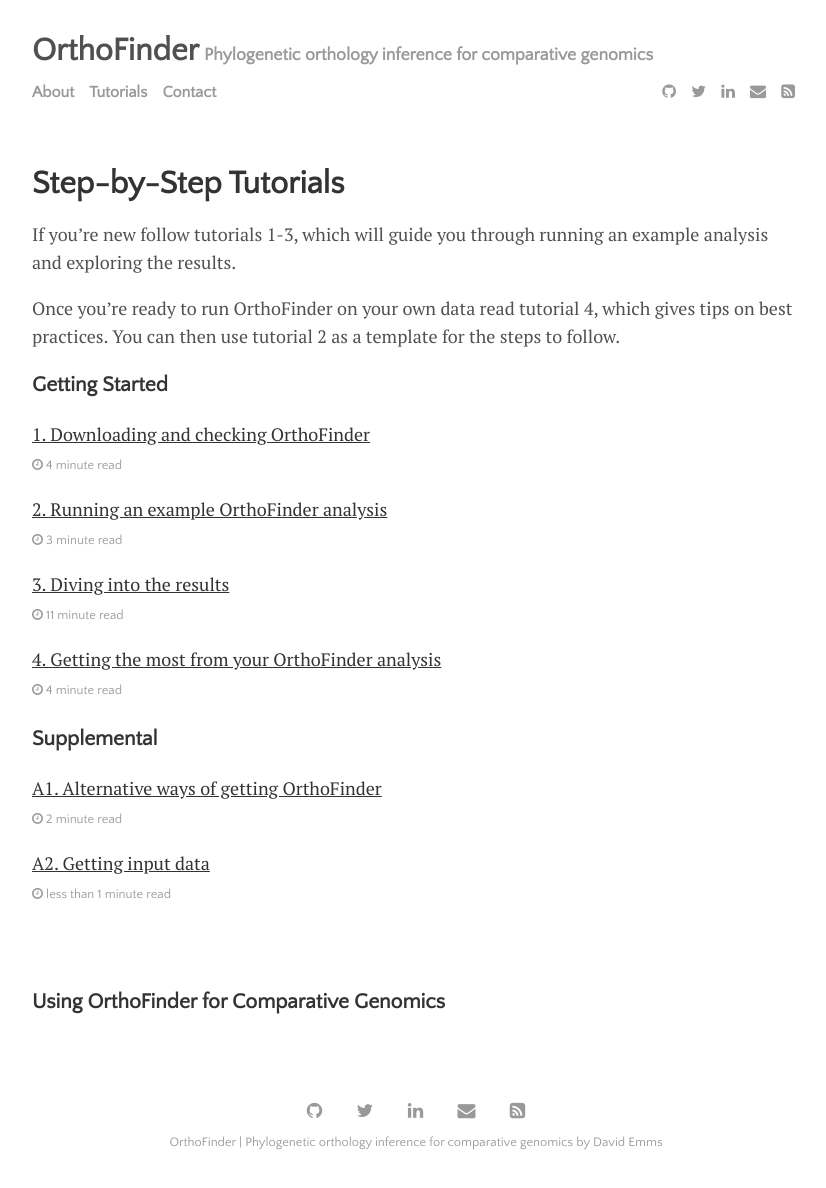
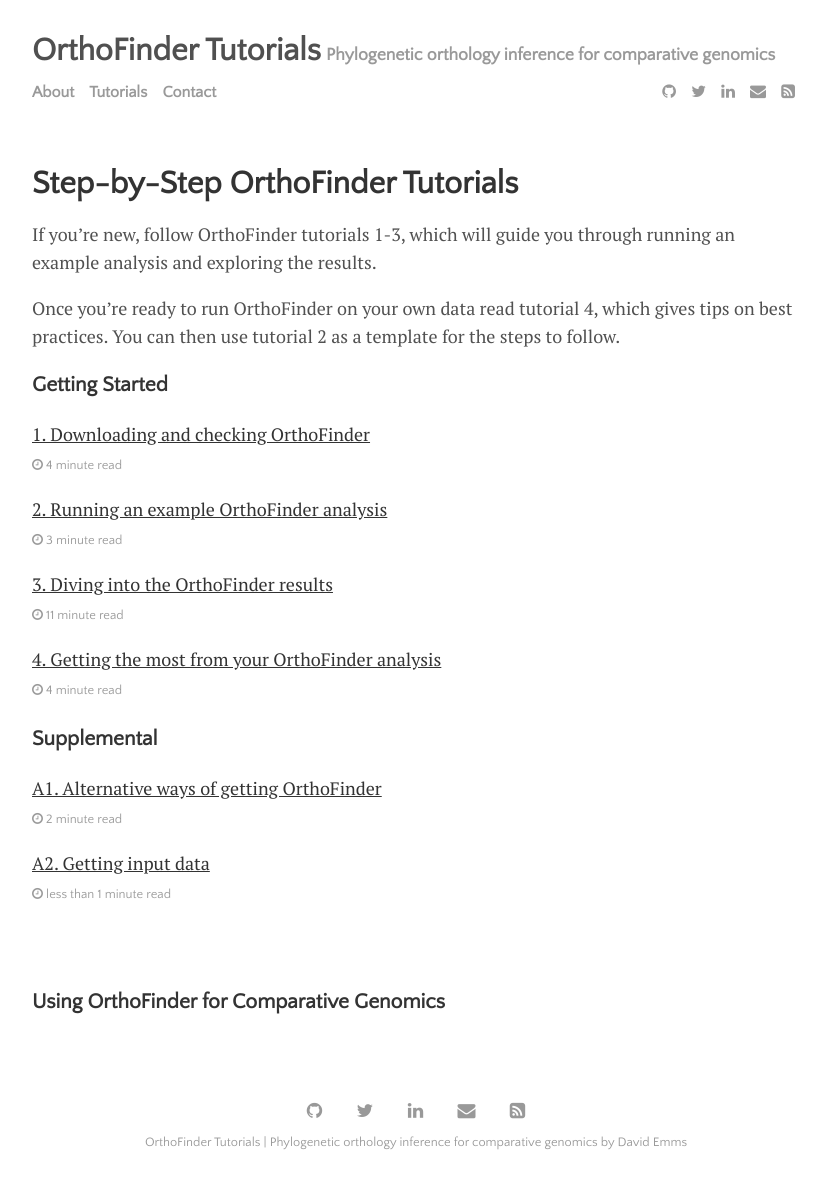
Before and after one commit to olgaemms/davidemms.github.io, a Jekyll site: the page built from menu/tutorials.md, in a window 1280 px wide. Shown: the whole page, without its empty margins (224-1050 px from the left). Built offline with Jekyll 4.4.1, drawn with Linux system fonts in a browser that asks for light colours.

Commit message:
Improve use of keywords for search engines

````diff
--- a/_config.yml
+++ b/_config.yml
@@ -20,7 +20,7 @@ permalink:           none
 plugins:             [jekyll-paginate, jekyll-sitemap, jekyll-feed, jekyll-seo-tag]
 
 # Customise atom feed settings (this is where Jekyll-Feed gets configuration information)
-title:		           'OrthoFinder'
+title:		           'OrthoFinder Tutorials'
 description:	       'Phylogenetic orthology inference for comparative genomics'
 author:              'David Emms'
 
--- a/_posts/2019-09-19-running-an-example-orthofinder-analysis.md
+++ b/_posts/2019-09-19-running-an-example-orthofinder-analysis.md
@@ -59,4 +59,4 @@ CITATION:
 
 ```
 
-That's it! The next tutorial is: [Diving into the results]({% post_url 2019-09-20-diving-into-the-results %}). If your OrthoFinder run hasn't finished then you can still continue with the next tutorial, it contains a link where you can download an archive of the results.
+That's it! The next tutorial is: [Diving into the OrthoFinder results]({% post_url 2019-09-20-diving-into-the-results %}). If your OrthoFinder run hasn't finished then you can still continue with the next tutorial, it contains a link where you can download an archive of the results.
--- a/_posts/2019-09-20-diving-into-the-results.md
+++ b/_posts/2019-09-20-diving-into-the-results.md
@@ -1,6 +1,6 @@
 ---
 layout: post
-title: "3. Diving into the results"
+title: "3. Diving into the OrthoFinder results"
 author: "David Emms"
 categories: orthofinder_tutorials
 tags: [documentation]
@@ -12,7 +12,7 @@ In the last tutorial ([Running an example OrthoFinder analysis]({% post_url 2019
 
 ## Plan for this tutorial
 
-In this tutorial we're going to explore the results of the OrthoFinder's comparative genomics analysis. The analysis OrthoFinder performs is pretty extensive so we'll start with the key results and explore them as you would explore your own results. You can also see a complete listing of the OrthoFinder results files on the GitHub page: [https://github.com/davidemms/OrthoFinder#what-orthofinder-provides](https://github.com/davidemms/OrthoFinder#what-orthofinder-provides).
+In this tutorial we're going to explore the results of the OrthoFinder's comparative genomics analysis. The analysis OrthoFinder performs is pretty extensive so we'll start with the key OrthoFinder results files and explore them as you would explore your own results. You can also see a complete listing of the OrthoFinder results files on the GitHub page: [https://github.com/davidemms/OrthoFinder#what-orthofinder-provides](https://github.com/davidemms/OrthoFinder#what-orthofinder-provides).
 
 ## A first look at the results
 By default OrthoFinder creates a results directory called 'OrthoFinder' inside the input proteome directory and puts the results here. My results directory looks like this:
--- a/menu/tutorials.md
+++ b/menu/tutorials.md
@@ -1,9 +1,9 @@
 ---
 layout: page
-title: Step-by-Step Tutorials
+title: Step-by-Step OrthoFinder Tutorials
 ---
 
-If you're new follow tutorials 1-3, which will guide you through running an example analysis and exploring the results.
+If you're new, follow OrthoFinder tutorials 1-3, which will guide you through running an example analysis and exploring the results.
 
 Once you're ready to run OrthoFinder on your own data read tutorial 4, which gives tips on best practices. You can then use tutorial 2 as a template for the steps to follow.
 
````
Also changed, not shown: index.md (+2 -1 lines), menu/about.md (+1 -1 lines).
